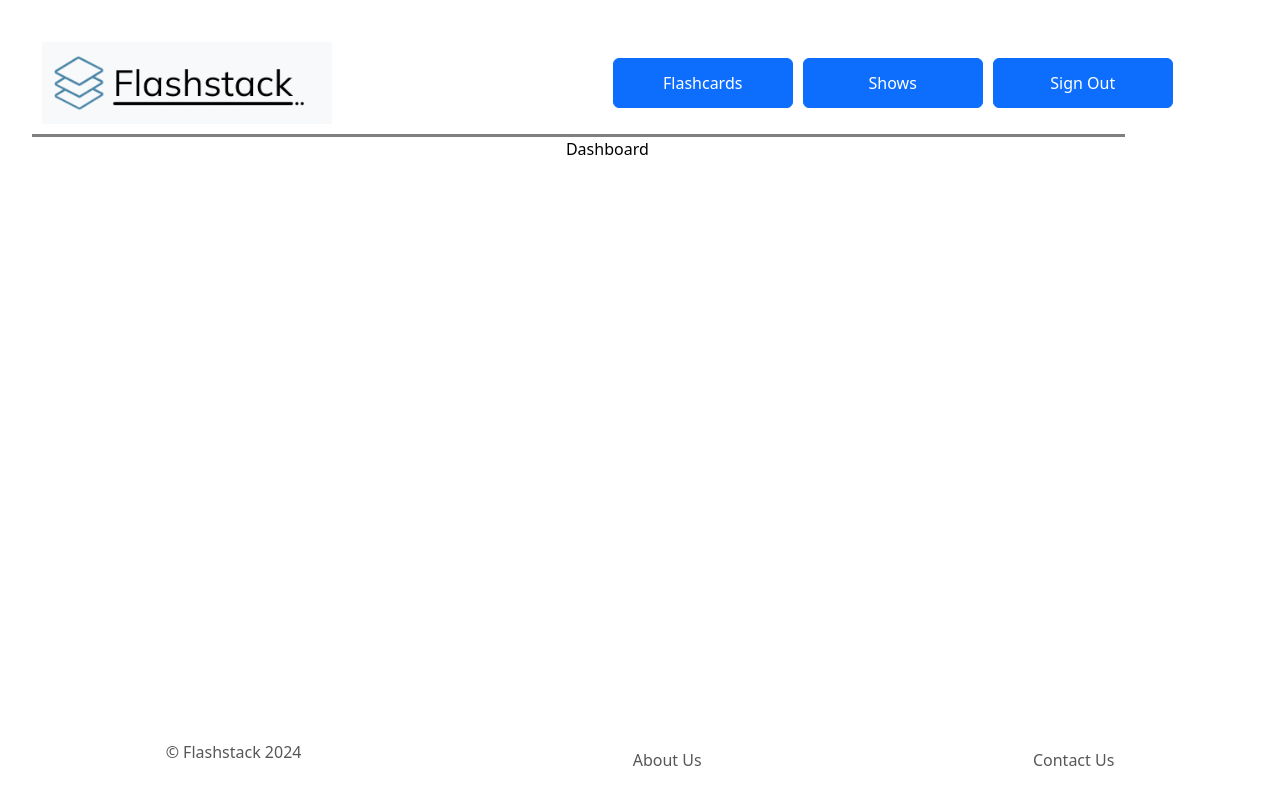
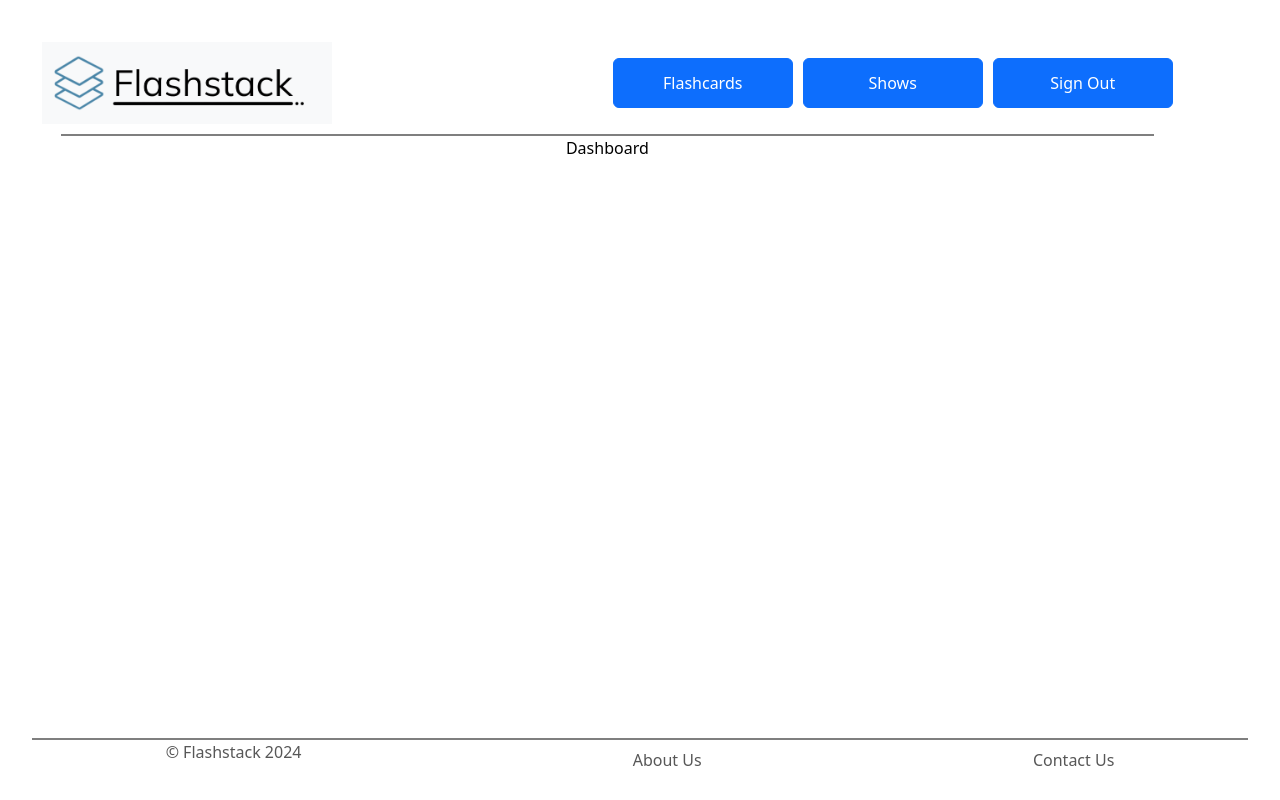
Before and after one commit to lottie-isobel/Flashstack, a React (Vite) app: page / in a window 1280 px wide. Built offline with nearby package versions, Linux system fonts and the light colour scheme.

Commit message:
Add line breaks to header/footer

```diff
--- a/src/components/Footer/index.css
+++ b/src/components/Footer/index.css
@@ -23,3 +23,11 @@ p {
   text-decoration: none;
   font-size: 16px;
 }
+
+.line-break {
+  display: block;
+  margin: 0 auto;
+  width: 95%;
+  background-color: rgba(0, 0, 0, 0.5);
+  height: 2px;
+}
--- a/src/components/Footer/index.jsx
+++ b/src/components/Footer/index.jsx
@@ -6,6 +6,7 @@ export default function Footer() {
   return (
     <>
       <footer>
+        <div className="line-break"></div>
         <nav>
           <p id="copyright">© Flashstack 2024</p>
           <NavLink to="/about-us" className="footer-link about">
--- a/src/components/Header/index.css
+++ b/src/components/Header/index.css
@@ -25,7 +25,8 @@
 
 .line-break {
   display: block;
+  margin: 0 auto;
   width: 95%;
   background-color: rgba(0, 0, 0, 0.5);
-  height: 3px;
+  height: 2px;
 }
```
